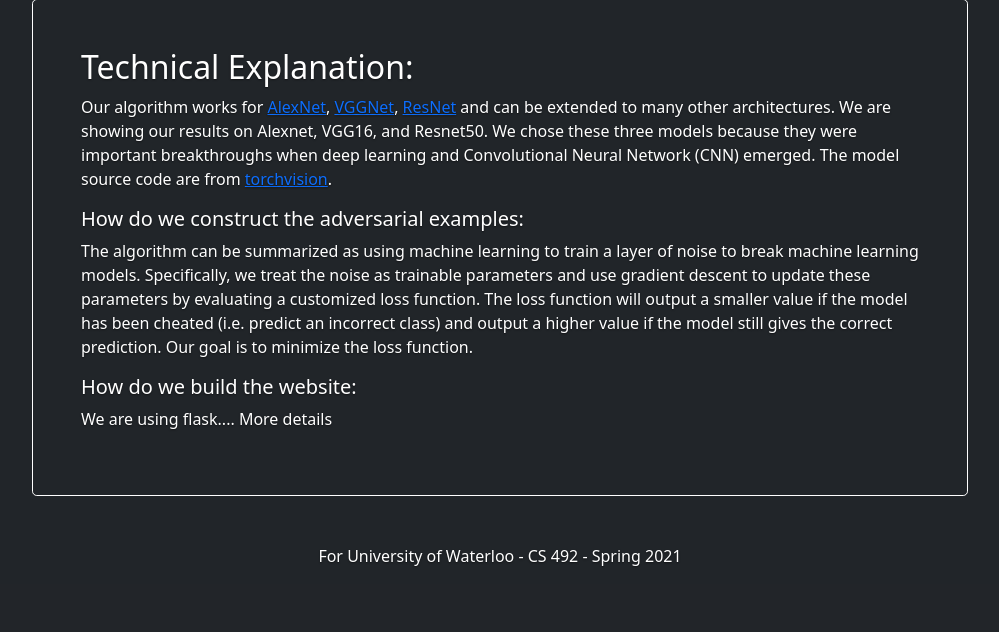
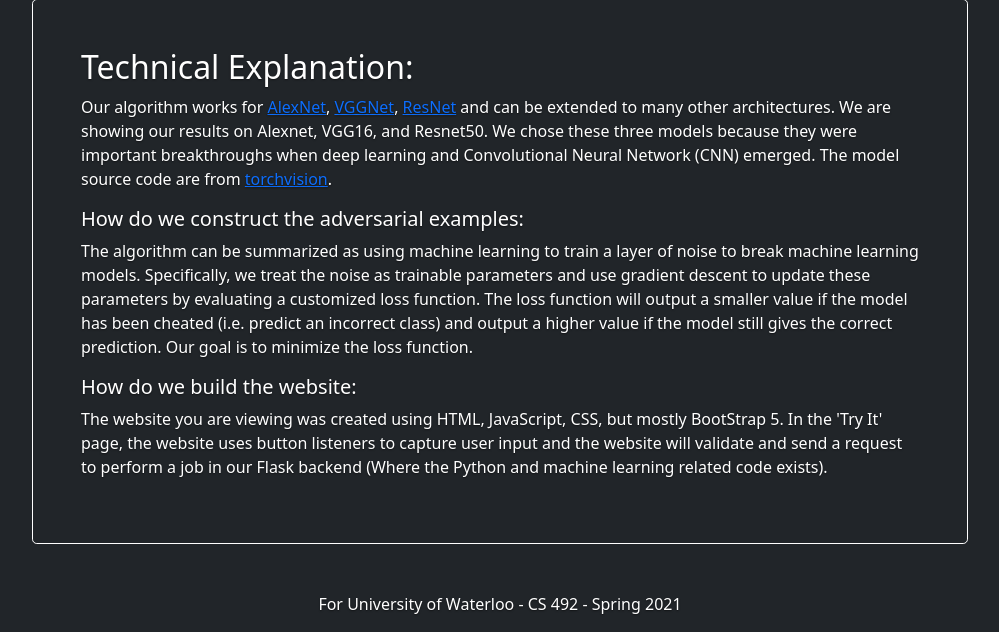
Before and after one commit to fshipy/ai-breaker, a Flask app: page / in a window 1280 px wide. Shown: the part 1410-2042 px from the top of the page, without its empty margins (140-1139 px from the left). Before the commit the page ends 1977 px from the top, so only its background shows below. Run offline with Flask 2, Linux system fonts and the light colour scheme.

Commit message:
Add tech description

```diff
--- a/services/templates/index.html
+++ b/services/templates/index.html
@@ -156,7 +156,10 @@
                 </p>
                 <h5 class="text-start">How do we build the website:</h5>
                 <p class="text-start">
-                  We are using flask.... More details
+                  The website you are viewing was created using HTML, JavaScript, CSS, but mostly BootStrap 5.
+                  In the 'Try It' page, the website uses button listeners to capture user input and the website
+                  will validate and send a request to perform a job in our Flask backend (Where the Python and
+                  machine learning related code exists).
                 </p>
               </p>
             </div>
```
